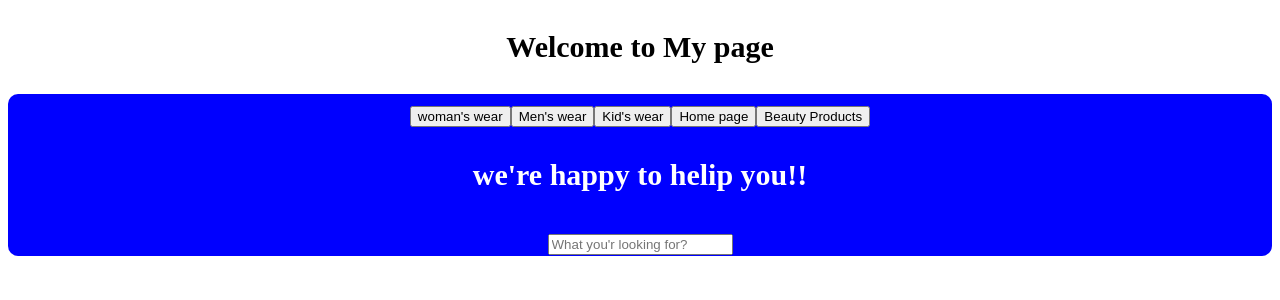
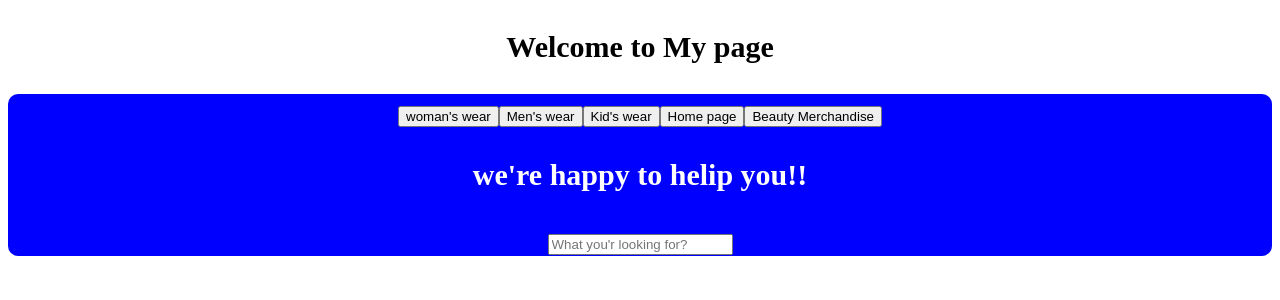
Before and after one commit to Reddy0724/my-app, a React (Create React App) app: page / in a window 1280 px wide. Shown: the top 300 px of the page. Built offline with nearby package versions, Linux system fonts and the light colour scheme.

Commit message:
bug#1234

```diff
--- a/src/App.js
+++ b/src/App.js
@@ -17,7 +17,7 @@ function Button(){
         Home page
       </button>
       <button>
-        Beauty Products
+        Beauty Merchandise
       </button>
       <p className="para">we're happy to helip you!!</p>
 
```
